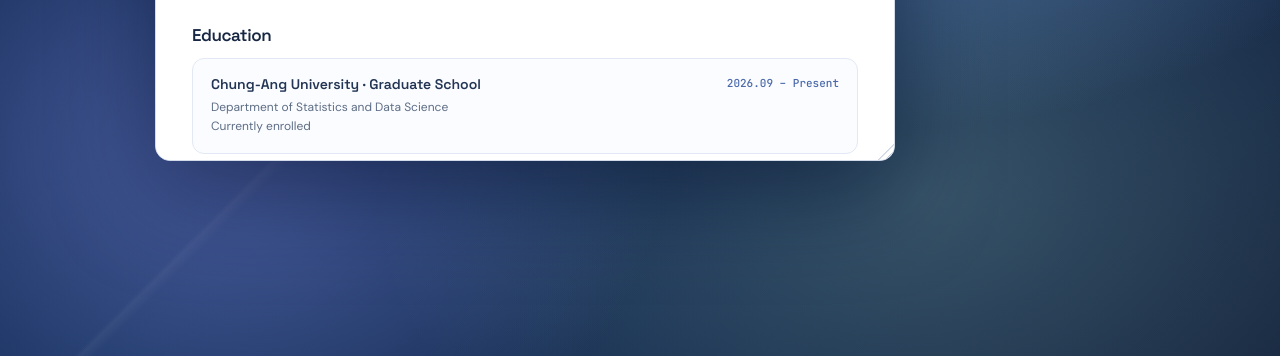
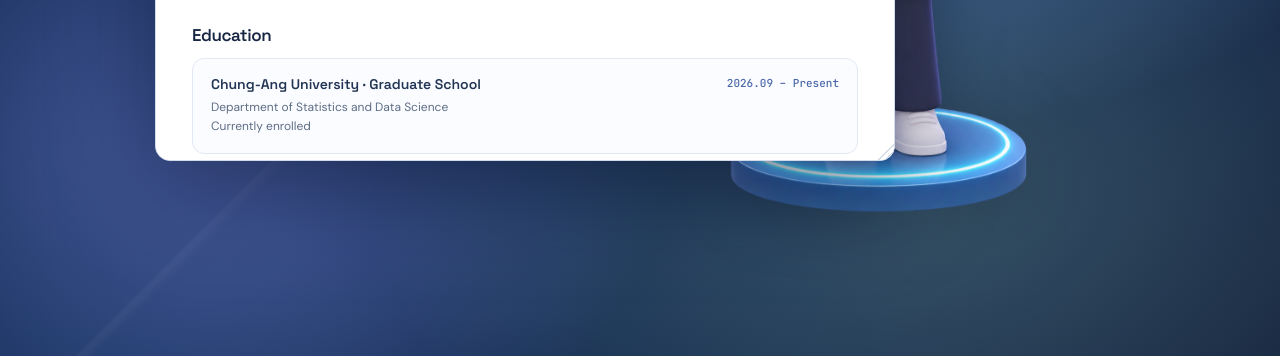
Before and after one commit to zzaerrix/zzaerrix.github.io, a plain HTML site: page index.html in a window 1280 px wide. Shown: the part 444-800 px from the top of the page. Drawn offline with Linux system fonts and the light colour scheme.

Commit message:
Replace welcome text with 3D character

```diff
--- a/index.html
+++ b/index.html
@@ -69,13 +69,40 @@
 .project-detail-meta span{font-size:12px;color:#20385e;font-weight:600;line-height:1.5}
 .project-detail-links{display:flex;flex-wrap:wrap;gap:8px;margin-top:24px}
 @media(max-width:570px){.project-list{grid-template-columns:1fr}.project-detail-meta{grid-template-columns:1fr}}
+
+/* Main character */
+.character-widget {
+  position: absolute;
+  left: 60%;
+  top: 51%;
+  transform: translate(-30%, -50%);
+  width: min(560px, 48vw);
+  z-index: 1;
+  pointer-events: none;
+}
+
+.character-widget img {
+  display: block;
+  width: 100%;
+  height: auto;
+  filter: drop-shadow(0 15px 30px rgba(0,0,0,.15));
+  animation: characterFloat 5s ease-in-out infinite;
+}
+
+@keyframes characterFloat {
+  0%, 100% { transform: translateY(0); }
+  50% { transform: translateY(-10px); }
+}
+
 </style>
 </head>
 <body>
 <div class="desktop" id="desktop"><div class="wallpaper" id="wallpaper"></div>
 <div class="topline"><div><div class="eyebrow">My Homepage</div><div class="brand">chaerinlee<span style="color:#bceaff"></span></div></div><div class="tagline">An interactive space for<br>science, code & curiosity</div></div>
 <div class="desktop-icons" id="desktop-icons"></div>
-<div class="welcome-widget" id="welcome"><span class="mini">WELCOME TO MY DIGITAL SPACE</span><h1>Hello,<br><span>World.</span></h1><p>Research, ideas, and small discoveries. Open an app to get to know my work.</p><span class="hint">↖ Double-click an icon to explore</span></div>
+<div class="character-widget" id="welcome">
+  <img src="images/character.png" alt="Chaerin's character">
+</div>
 <div id="windows"></div>
 <div id="start-menu" class="start-menu hidden"><div class="start-header"><div class="avatar">🤖</div><div><b>Chaerin Lee</b><small>Master's Student · AI & Bioinformatics</small></div></div><h4>Explore</h4><div id="start-apps" class="menu-grid"></div><div class="start-bottom"><span>chaerinOS · v1.0</span><button id="reset-btn">Show desktop</button></div></div>
 <div id="toast" class="toast hidden"></div>
```
Also changed, not shown: images/character.png (added).
